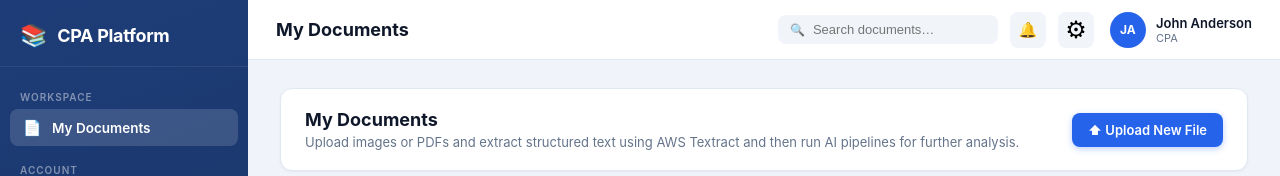
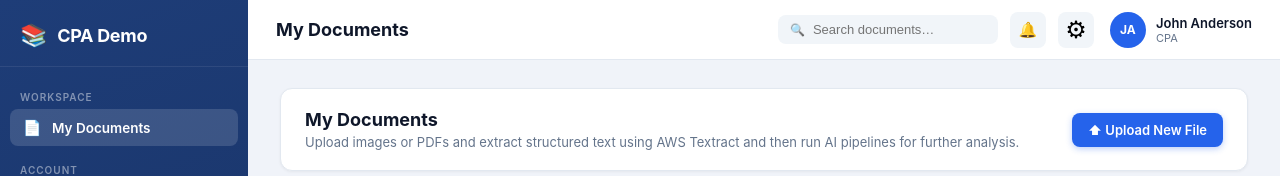
Before and after one commit to hza/cpademo, a React (Vite) app in the folder frontend/: page / in a window 1280 px wide. Shown: the top 176 px of the page. Built offline with nearby package versions, Linux system fonts and the light colour scheme; no server answers.

Commit message:
update title and logo text to "CPA Demo" in index.html and App.jsx; add Dockerfile for backend setup

```diff
--- a/frontend/index.html
+++ b/frontend/index.html
@@ -3,7 +3,7 @@
   <head>
     <meta charset="utf-8" />
     <meta name="viewport" content="width=device-width, initial-scale=1.0" />
-    <title>CPA Platform</title>
+    <title>CPA Demo</title>
     <link rel="icon" href="/favicon.svg" type="image/svg+xml" />
   </head>
   <body>
--- a/frontend/src/App.jsx
+++ b/frontend/src/App.jsx
@@ -48,7 +48,7 @@ export default function App() {
       <aside className="sidebar">
         <div className="sidebar-logo">
           <span className="logo-icon">📚</span>
-          <span className="logo-text">CPA Platform</span>
+          <span className="logo-text">CPA Demo</span>
         </div>
         <nav className="sidebar-nav">
           {NAV.map(group => (
```
Also changed, not shown: 1 other file (tests, documents, lock files or other folders).
